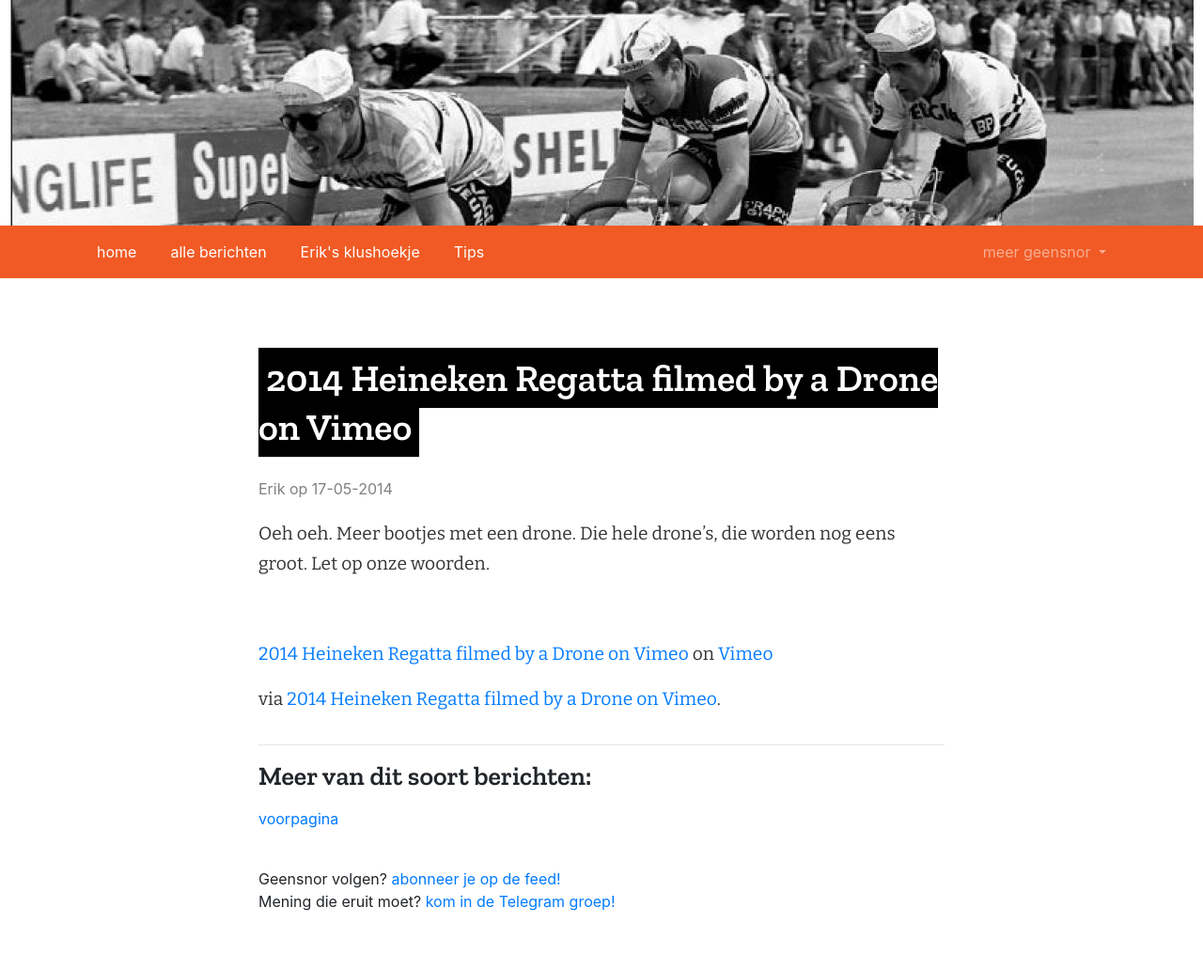
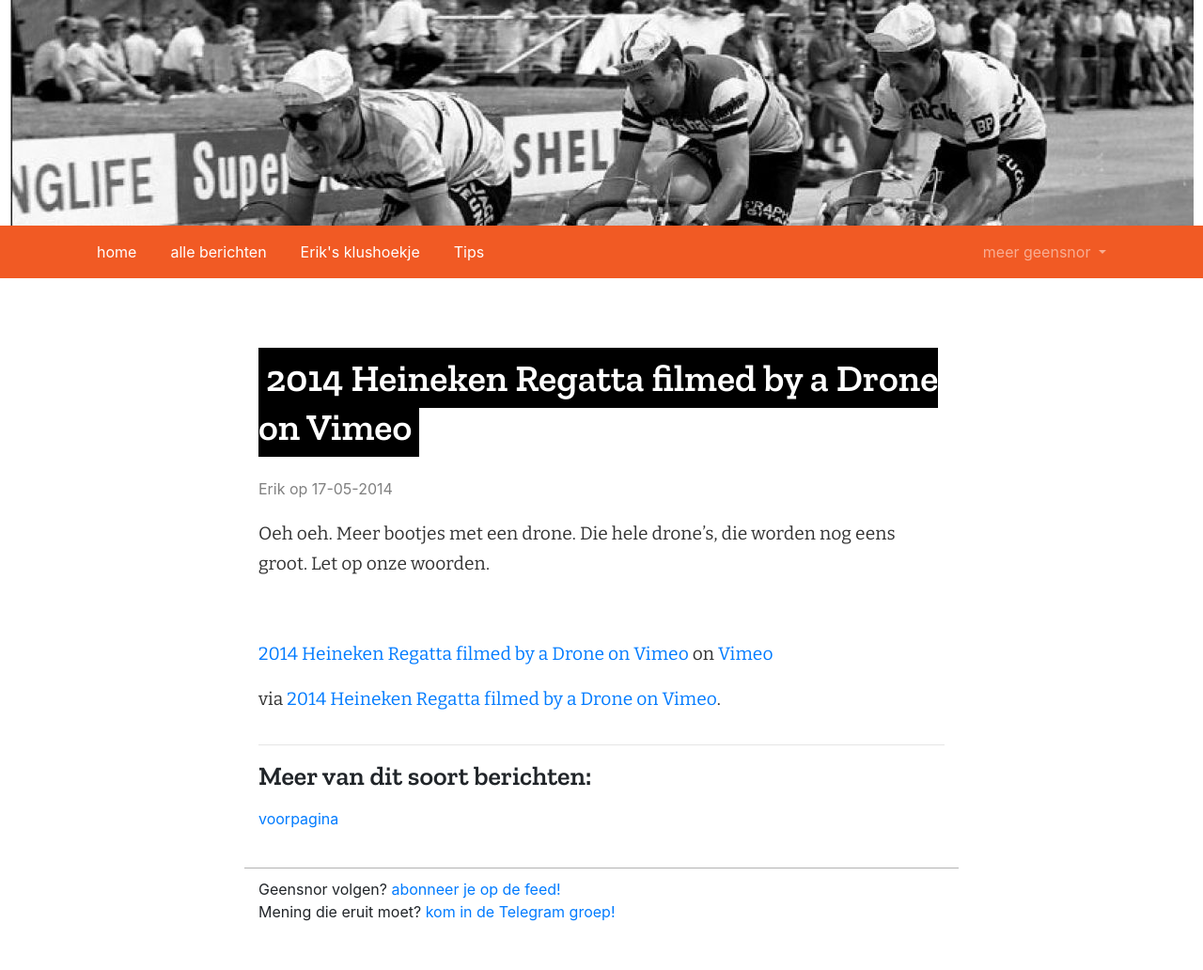
Before and after one commit to geensnor/geensnor.nl, a Jekyll site: the page built from _posts/2014-05-17-2014-heineken-regatta-filmed-by-a-drone-on-vimeo.md, in a window 1280 px wide. Shown: the whole page at 94% size. Built offline with Jekyll 4.4.1, drawn with Linux system fonts in a browser that asks for light colours.

Commit message:
footer
Lijntje boven de footer

```diff
--- a/_includes/footer.html
+++ b/_includes/footer.html
@@ -1,6 +1,6 @@
 <footer>
   <div class="row justify-content-center">
-    <div class="col-md-8 content-container">
+    <div class="col-md-8 content-container line-top">
       Geensnor volgen? <a href="feed.xml">abonneer je op de feed!</a><br>
       Mening die eruit moet? <a href="https://t.me/geensnor">kom in de Telegram groep!</a>
     </div>
--- a/assets/geensnor.css
+++ b/assets/geensnor.css
@@ -96,6 +96,11 @@
       padding: 5px;
 }
 
+.line-top{
+    border-top:1px solid #b2b2b2;
+    padding-top: 10px;
+}
+
 code,pre{padding:0 3px 2px;font-family:Monaco,Menlo,Consolas,"Courier New",monospace;font-size:12px;color:#333333;-webkit-border-radius:3px;-moz-border-radius:3px;border-radius:3px;}
 code{padding:2px 4px;color:#d14;background-color:#f7f7f9;border:1px solid #e1e1e8;}
 pre{display:block;padding:9.5px;margin:0 0 10px;font-size:13px;line-height:20px;word-break:break-all;word-wrap:break-word;white-space:pre;white-space:pre-wrap;background-color:#f5f5f5;border:1px solid #ccc;border:1px solid rgba(0, 0, 0, 0.15);-webkit-border-radius:4px;-moz-border-radius:4px;border-radius:4px;}pre.prettyprint{margin-bottom:20px;}
```
